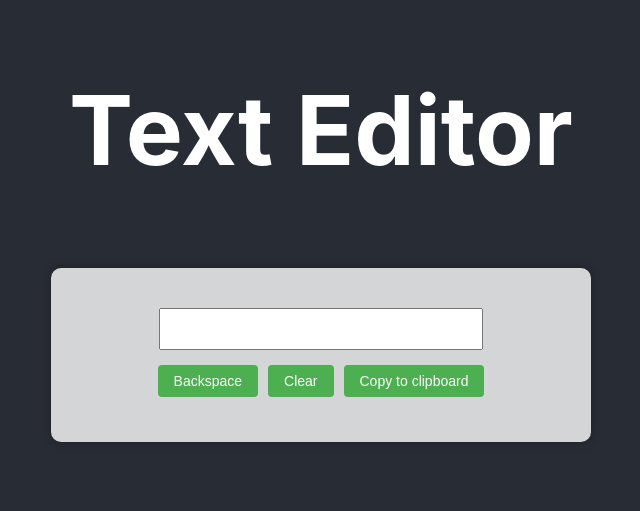
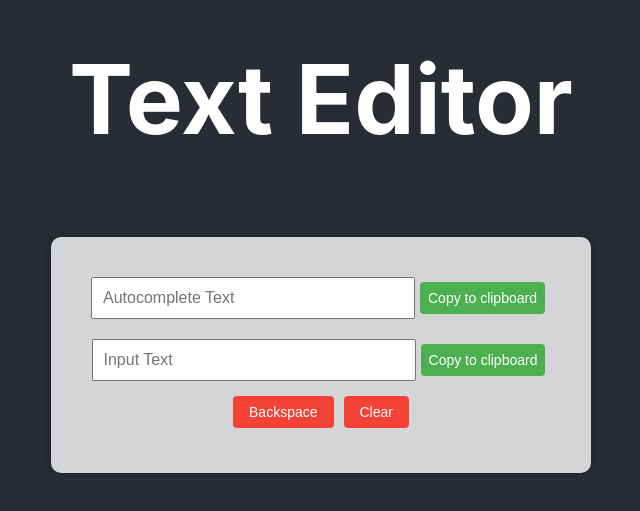
Before and after one commit to Kfmoi/GDSC-Frontend, a React (Create React App) app: page / in a window 1280 px wide. Shown: the part 175-686 px from the top of the page, without its empty margins (319-959 px from the left). Built offline with nearby package versions, Linux system fonts and the light colour scheme; the HTML template or start-up script is replaced by a standard one.

Commit message:
Added the autocomplete output

```diff
--- a/src/components/TextInputDisplay.css
+++ b/src/components/TextInputDisplay.css
@@ -11,6 +11,12 @@
   font-size: 16px;
 }
 
+.column-display{
+    display: flex;
+    flex-direction: row;
+}
+
+
 .option-buttons {
   display: flex;
   justify-content: space-around;
@@ -22,8 +28,6 @@
   margin: 5px;
   font-size: 14px;
   cursor: pointer;
-    background-color: #4caf50;
-    color: white;
   border: none;
   border-radius: 4px;
 }
@@ -31,3 +35,27 @@
 button:hover {
   background-color: #45a049;
 }
+
+button.delete {
+  background-color: #f44336;
+  color: white;
+}
+
+button.delete:hover {
+  background-color: #d32f2f;
+}
+
+button.copy{
+    background-color: #4CAF50;
+    color: white;
+    padding: 8px 8px;
+    margin: 5px;
+    font-size: 14px;
+    cursor: pointer;
+    border: none;
+    border-radius: 4px;
+}
+
+button.copy:hover{
+    background-color: #45a049;
+}
--- a/src/components/TextInputDisplay.js
+++ b/src/components/TextInputDisplay.js
@@ -26,11 +26,14 @@ const TextInputDisplay = () => {
     // finally, the return statement with the actual display
     return (
         <div className="input-card">
-            <input className="input-text" type = "text" value={text} readOnly /> {/* should we make this readOnly? */}
+            <div className="column-display">
+            <input className="input-text" type = "text" value={text} readOnly placeholder='Input Text'/> {/* should we make this readOnly? */}
+            <button className="copy" onClick={handleCopy}>Copy to clipboard</button>
+            </div>
+
             <div className="option-buttons">
-                <button onClick={handleBackspace}>Backspace</button>
-                <button onClick={handleClear}>Clear</button>
-                <button onClick={handleCopy}>Copy to clipboard</button>
+                <button className="delete" onClick={handleBackspace}>Backspace</button>
+                <button className="delete" onClick={handleClear}>Clear</button>
             </div>
         </div>
     );
--- /dev/null
+++ b/src/components/TextOutputDisplay.js/TextOutputDisplay.css
@@ -0,0 +1,12 @@
+.output{
+    display: flex;
+    flex-direction: row;
+    align-items: center;
+    margin: 20px;
+}
+
+
+button.copy{
+    background-color: #4CAF50;
+    color: white;
+}
--- /dev/null
+++ b/src/components/TextOutputDisplay.js/TextOutputDisplay.js
@@ -0,0 +1,13 @@
+import './TextOutputDisplay.css';
+const TextOutputDisplay = ({onChange, text}) => {
+    const handleCopy = () => {
+        navigator.clipboard.writeText(text);
+    };
+    return (
+        <div className="output">
+            <input className="input-text" type = "text" value={text} readOnly placeholder='Autocomplete Text' />
+            <button className='copy' onClick={handleCopy}>Copy to clipboard</button>
+        </div>
+    );
+    }
+    export default TextOutputDisplay;
--- a/src/pages/FrontPage.js
+++ b/src/pages/FrontPage.js
@@ -1,4 +1,5 @@
 import TextInputDisplay from "../components/TextInputDisplay";
+import TextOutputDisplay from "../components/TextOutputDisplay.js/TextOutputDisplay";
 import './FrontPage.css';
 const FrontPage = () => {
     return (
@@ -7,6 +8,7 @@ const FrontPage = () => {
                 <h1>Text Editor</h1>
             </div>
             <div className="function">
+                <TextOutputDisplay />
                 <TextInputDisplay />
             </div>
         </div>
```
Lines whose indentation alone changed are shown as unchanged.
